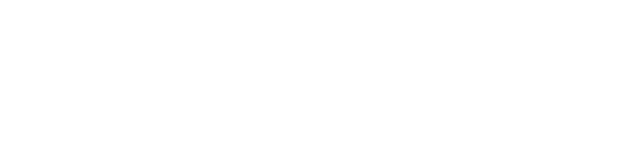
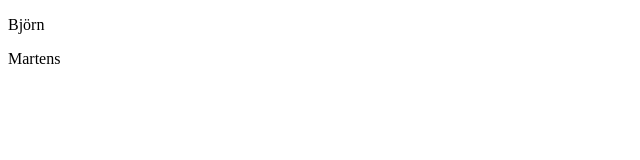
Before and after one commit to M00St4r/Code1, a plain HTML site: page Portfoliopage/Layout/index.html in a window 1280 px wide. Shown: the whole page, without its empty margins (0-640 px from the left). Drawn offline with Linux system fonts and the light colour scheme.

Commit message:
add layout page

```diff
--- a/Portfoliopage/Layout/index.html
+++ b/Portfoliopage/Layout/index.html
@@ -9,6 +9,9 @@
     <script src='main.js'></script>
 </head>
 <body>
-
+    <div class="nameContainer">
+        <p class="name" id="givenname">Björn</p>
+        <p class="name" id="name">Martens</p>
+    </div>
 </body>
 </html>
--- a/Portfoliopage/Layout/main.css
+++ b/Portfoliopage/Layout/main.css
@@ -0,0 +1,3 @@
+.nameContainer{
+
+}
```
